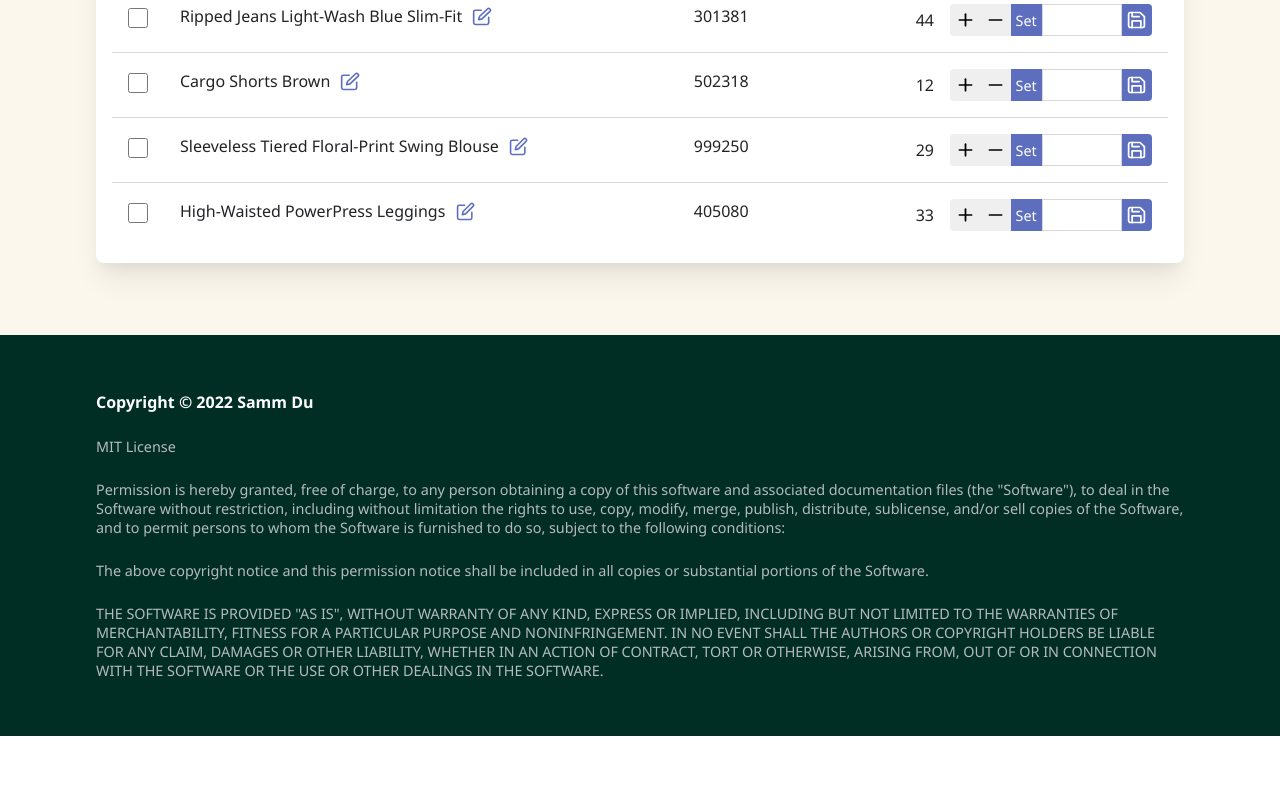
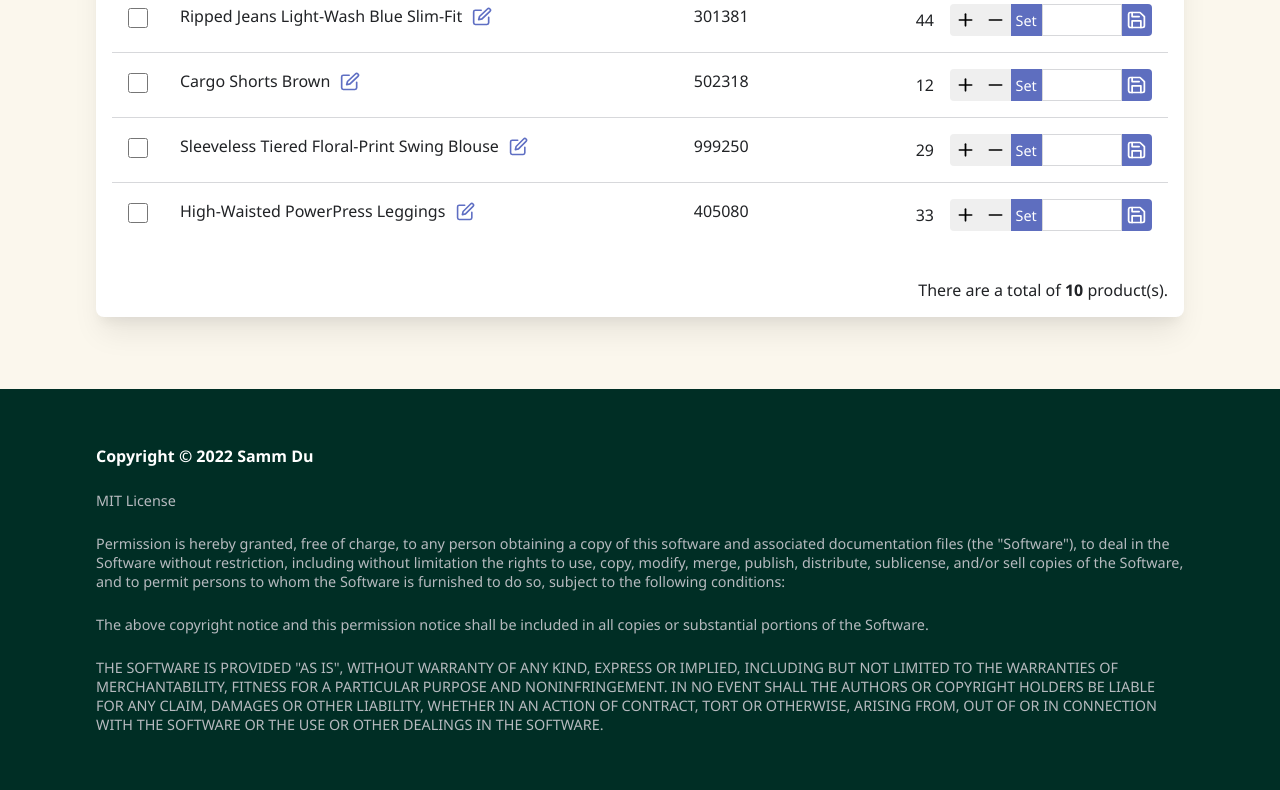
Before and after one commit to sammdu/Shopify-Challenge-2022, a Flask app: page / in a window 1280 px wide. Shown: the part 726-1516 px from the top of the page. Before the commit the page ends 1462 px from the top, so only its background shows below. Run offline with Flask 2, Linux system fonts and the light colour scheme; data comes from the database, SQL or seed files in the repository; some web fonts are replaced.

Commit message:
implemented product count

```diff
--- a/static/css/style.css
+++ b/static/css/style.css
@@ -60,7 +60,6 @@ header h3 {
 /* dashboard styling */
 
 section.dash {
-    min-height: 20rem;
     background-color: #ffffff;
     margin-bottom: 3rem;
     border-radius: 0.5rem;
@@ -315,6 +314,14 @@ div.inventory table tr.new-product td.cell-qty span.qty-and-submit button {
     border-radius: 0.25rem;
 }
 
+/* product count styling */
+
+section.dash div.product-count {
+    width: 100%;
+    padding: 0 1rem 1rem 1rem;
+    text-align: right;
+}
+
 /* footer styling */
 
 footer {
--- a/static/main.js
+++ b/static/main.js
@@ -340,6 +340,8 @@ async function refreshInventory() {
         if (response.status === 200) {
             let container = document.getElementById('inventoryContainer');
             container.innerHTML = await response.text();
+            // update product count
+            document.getElementById('productCount').textContent = document.getElementById('productTotal').textContent;
         }
         else {
             throw response.status;
--- a/templates/inventory.html
+++ b/templates/inventory.html
@@ -35,6 +35,7 @@
                 </span>
             </td>
         </tr>
+
         {% for item in inventory.get_all() %}
         <tr id="row-{{ item['sku'] }}">
             <td class="cell-chk" scope="row" data-label="">
@@ -80,4 +81,6 @@
         {% endfor %}
     </tbody>
 </table>
+<!-- Hidden span to communicate product total count. -->
+<span id="productTotal" style="display: none;">{{inventory.get_all()|length}}</span>
 {% endblock %}
--- a/templates/products.html
+++ b/templates/products.html
@@ -32,4 +32,8 @@
     {% include 'inventory.html' %}
 
 </div>
+
+<div class="product-count">
+    There are a total of <span class="text-bold" id="productCount">{{inventory.get_all()|length}}</span> product(s).
+</div>
 {% endblock %}
```
